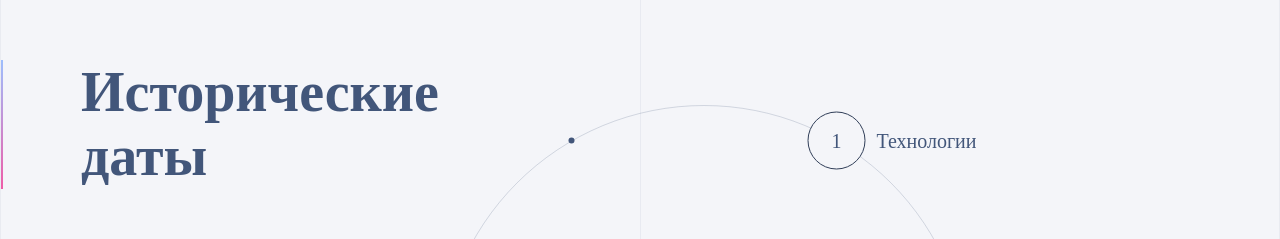
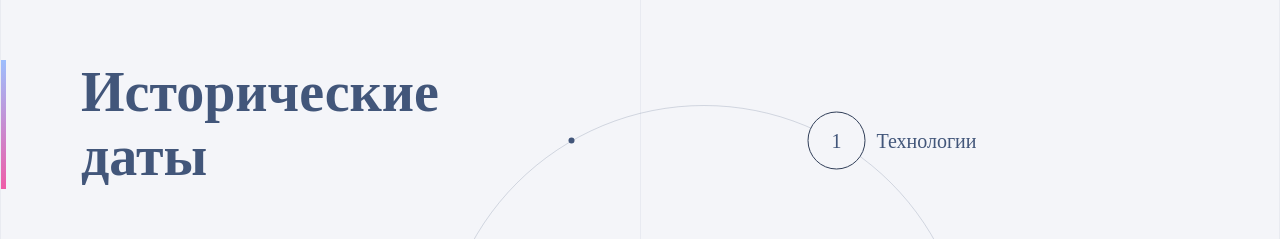
Before and after one commit to alexzhurov/test-task, a React app: page / in a window 1280 px wide. Shown: the part 110-349 px from the top of the page. Built offline with nearby package versions, Linux system fonts and the light colour scheme; the HTML template or start-up script is replaced by a standard one.

Commit message:
fix: css fixed width of title line

```diff
--- a/src/index.scss
+++ b/src/index.scss
@@ -55,7 +55,6 @@ body {
 
 		border-radius: 50%;
 
-		// transform: rotate(var(--angle)) translate(var(--radius)) rotate(calc(-1 * var(--angle)));
 		transform: rotate(var(--angle)) translate(var(--radius)) rotate(calc(-1 * var(--angle) + var(--angle-pag)));
 		top: calc(50% - calc(var(--bullet-width) / 2));
 		left: calc(50% - calc(var(--bullet-width) / 2));
@@ -73,7 +72,6 @@ body {
 				width: 100%;
 				height: 100%;
 			}
-
 		}
 
 		&.appSlider__bullet--active {
@@ -144,9 +142,7 @@ body {
 /* GRID config END*/
 .appSlider {
 	max-width: 1440px;
-	/*@TODO: return string below*/
 	padding: var(--pagination-container-padding-top) 0 80px;
-	/* padding: 50px 0 80px; */
 	margin: 0 auto;
 	position: relative;
 	border-left: 1px solid var(--theme-primary-color-10-alpha);
@@ -198,7 +194,7 @@ body {
 		position: absolute;
 		background-image: linear-gradient(var(--theme-accent-color), var(--theme-offtop-color));
 		left: 0;
-		width: 2px;
+		width: 5px;
 		height: 100%;
 	}
 }
```
